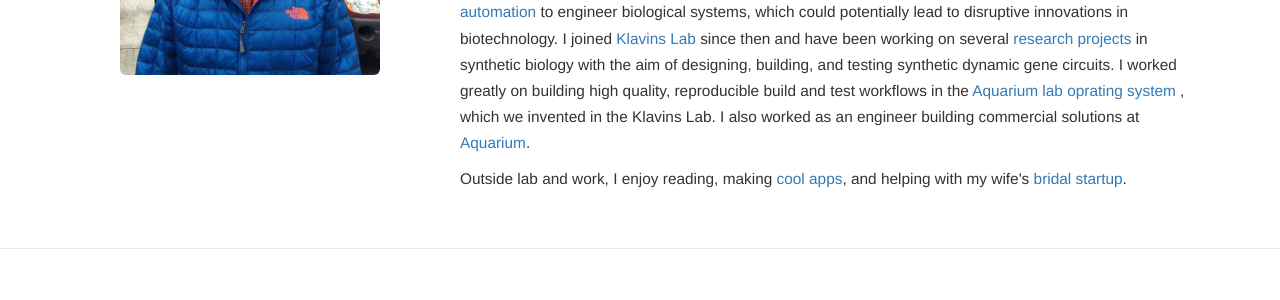
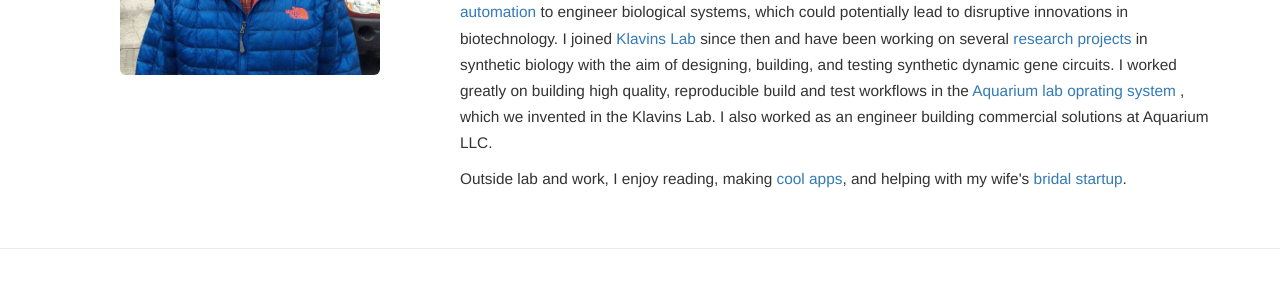
Before and after one commit to yaoyuyang/yaoyuyang.github.io, a Jekyll site: the page built from index.html, in a window 1280 px wide. Shown: the part 274-574 px from the top of the page. Built offline with Jekyll 4.4.1, drawn with Linux system fonts in a browser that asks for light colours; nearby versions of some CDN libraries.

Commit message:
update links

```diff
--- a/_includes/header.html
+++ b/_includes/header.html
@@ -49,7 +49,7 @@
            <li class="dropdown">
              <a href="/apps" class="dropdown-toggle" data-toggle="dropdown">Links<b class="caret"></b></a>
              <ul class="dropdown-menu">
-               <li><a href="http://www.aquarium.bio/" target="_blank">Aquarium</a></li>
+               <li><a href="http://klavinslab.org/aquarium.html" target="_blank">Aquarium</a></li>
                <li><a href="http://www.uwbiofab.org/" target="_blank">UW BIOFAB</a></li>
                <li><a href="http://catchonebus.com/" target="_blank">CatchOneBus</a></li>
                <li><a href="http://dianbridal.com/" target="_blank">Dian Bridal</a></li>
--- a/index.html
+++ b/index.html
@@ -15,7 +15,7 @@
       Hi, I'm Yaoyu Yang. I recently earned my Ph.D. in  <a href="http://www.ee.washington.edu/" target="_blank">Electrical Engineering</a> at <a href="http://www.washington.edu/" target="_blank">University of Washington</a>, where I worked on synthetic biology and lab automation in the <a href="http://klavinslab.org/" target="_blank">Klavins Lab</a>. I was a founding member of <a href="http://uwbiofab.org/" target="_blank">UW Biofabrication Center (UW BIOFAB)</a> and worked there as a software engineer leading the workflow development. I'll join <a href="http://www.ginkgobioworks.com/" target="_blank">Ginkgo Bioworks</a> as a senior software engineer starting in Feb 2017.
       </p>
       <p>
-      I studied <a href="http://www.automation.sjtu.edu.cn/en/" target="_blank">automation</a> in my undergraduate at <a href="http://en.sjtu.edu.cn/" target="_blank">Shanghai Jiao Tong University</a>. I was intersted in <a href="http://en.wikipedia.org/wiki/Control_theory" target="_blank">control theory</a> and its applications in electronic and electrical systems. I began my graduate study in UW EE in fall 2011 and found myself fascinated by the emerging area of <a href="http://www.synberc.org/what-is-synbio" target="_blank">synthetic biology</a> where I could apply my knowledge in <a href="http://en.wikipedia.org/wiki/Automation" target="_blank">automation</a> to engineer biological systems, which could potentially lead to disruptive innovations in biotechnology. I joined <a href="http://klavinslab.org/" target="_blank">Klavins Lab</a> since then and have been working on several <a href="/research">research projects</a> in synthetic biology with the aim of designing, building, and testing synthetic dynamic gene circuits. I worked greatly on building high quality, reproducible build and test workflows in the <a href="http://klavinslab.org/aquarium.html" target="_blank">Aquarium lab oprating system</a> , which we invented in the Klavins Lab. I also worked as an engineer building commercial solutions at <a href="http://www.aquarium.bio/" target="_blank">Aquarium</a>.</p>
+      I studied <a href="http://www.automation.sjtu.edu.cn/en/" target="_blank">automation</a> in my undergraduate at <a href="http://en.sjtu.edu.cn/" target="_blank">Shanghai Jiao Tong University</a>. I was intersted in <a href="http://en.wikipedia.org/wiki/Control_theory" target="_blank">control theory</a> and its applications in electronic and electrical systems. I began my graduate study in UW EE in fall 2011 and found myself fascinated by the emerging area of <a href="http://www.synberc.org/what-is-synbio" target="_blank">synthetic biology</a> where I could apply my knowledge in <a href="http://en.wikipedia.org/wiki/Automation" target="_blank">automation</a> to engineer biological systems, which could potentially lead to disruptive innovations in biotechnology. I joined <a href="http://klavinslab.org/" target="_blank">Klavins Lab</a> since then and have been working on several <a href="/research">research projects</a> in synthetic biology with the aim of designing, building, and testing synthetic dynamic gene circuits. I worked greatly on building high quality, reproducible build and test workflows in the <a href="http://klavinslab.org/aquarium.html" target="_blank">Aquarium lab oprating system</a> , which we invented in the Klavins Lab. I also worked as an engineer building commercial solutions at Aquarium LLC.</p>
 
       <p>Outside lab and work, I enjoy reading, making <a href="/apps">cool apps</a>, and helping with my wife's <a href='http://dianbridal.com/' target="_blank">bridal startup</a>.
       </p>
```
Also changed, not shown: 5 other files.
